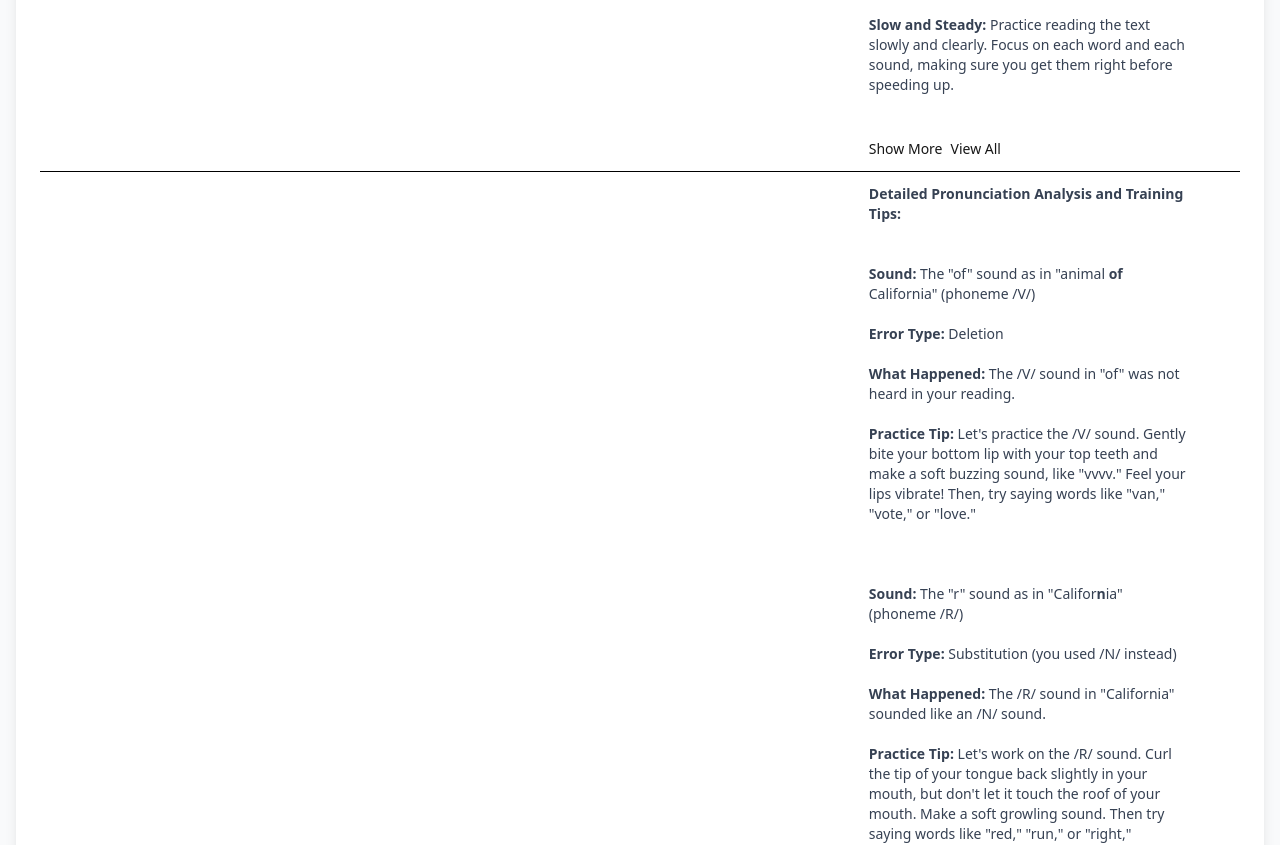
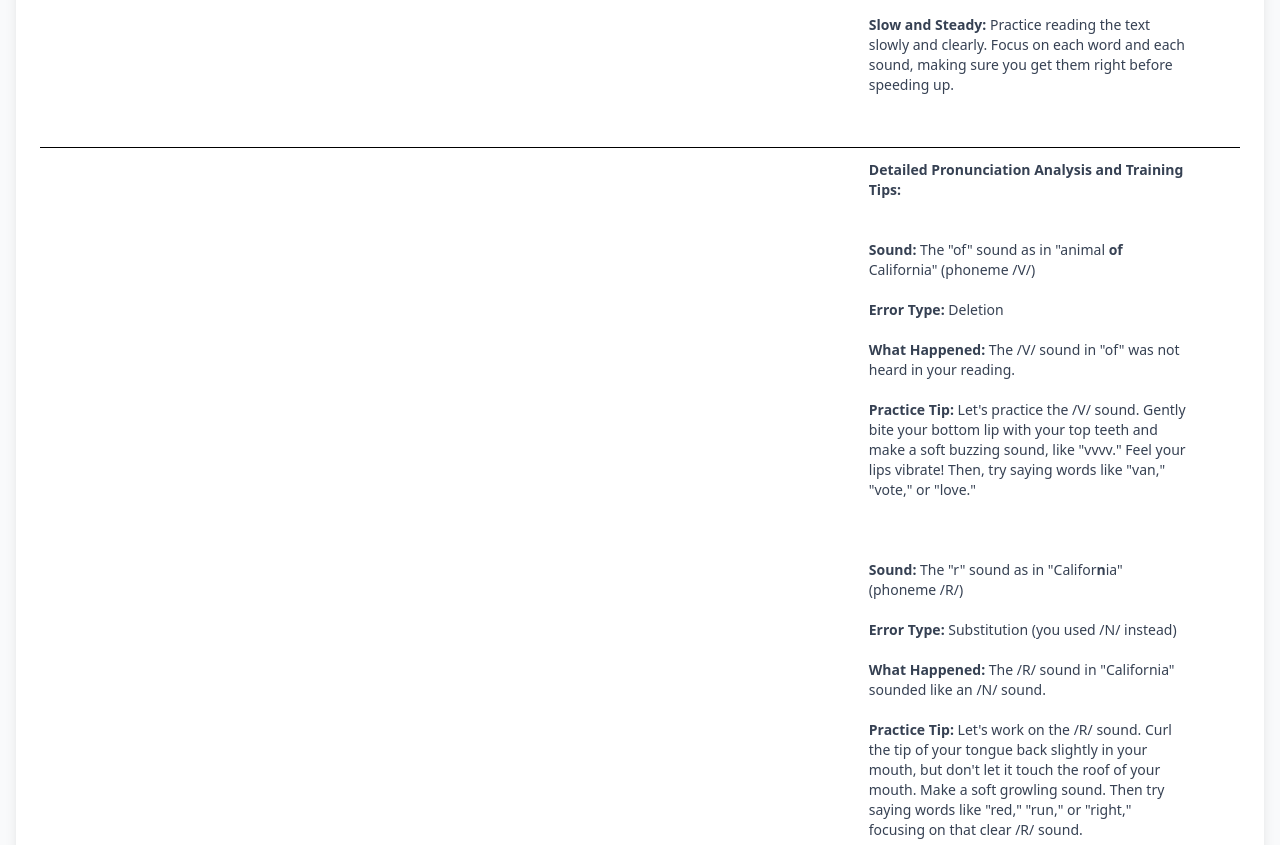
Before and after one commit to ChenxuKwok/kids-wfst-demo, a React (Vite) app: page / in a window 1280 px wide. Shown: the part 3480-4325 px from the top of the page. Built offline with nearby package versions, Linux system fonts and the light colour scheme.

Commit message:
feat: hide expand controls when text fits

```diff
--- a/src/components/ExpandableText.jsx
+++ b/src/components/ExpandableText.jsx
@@ -17,9 +17,19 @@ const ExpandableText = ({ text, lines = 2 }) => {
   const [open, setOpen] = useState(false);
   const [scrollPos, setScrollPos] = useState(0);
   const [scrollMax, setScrollMax] = useState(0);
+  const [clampable, setClampable] = useState(false);
   const textRef = useRef(null);
   const scrollRef = useRef(null);
   const html = useMemo(() => (text ? marked.parse(text) : ''), [text]);
+
+  useEffect(() => {
+    if (!text) return;
+    const el = textRef.current;
+    if (!el) return;
+    if (!expanded) {
+      setClampable(el.scrollHeight > el.clientHeight + 1);
+    }
+  }, [text, lines, expanded]);
 
   useEffect(() => {
     if (!open) return;
@@ -49,6 +59,7 @@ const ExpandableText = ({ text, lines = 2 }) => {
         className={cn('text-sm text-gray-700 whitespace-pre-wrap', clamped)}
         dangerouslySetInnerHTML={{ __html: html }}
       />
+      {clampable && (
         <div className="flex gap-2">
           <Button
             variant="link"
@@ -93,6 +104,7 @@ const ExpandableText = ({ text, lines = 2 }) => {
             </DialogContent>
           </Dialog>
         </div>
+      )}
     </div>
   );
 };
--- a/src/data/config.jsx
+++ b/src/data/config.jsx
@@ -13,7 +13,7 @@ export const siteConfig = {
   // K‑Function: Joint Pronunciation Transcription and Feedback for Evaluating Kids Language Function
   abstract: {
     title: "Abstract",
-    content: `Early evaluation of children’s language is frustrated by the high pitch, long phones, and sparse data that derail automatic speech recognisers. We introduce K-Function, a unified framework that combines accurate sub-word transcription, objective scoring, and actionable feedback. Its core, Kids-WFST, merges a Wav2Vec2 phoneme encoder with a phoneme-similarity Dysfluent-WFST to capture child-specific errors while remaining fully interpretable. Kids-WFST attains 1.39 \% phoneme error on MyST and 8.61 \% on Multitudes—absolute gains of 10.47 and 7.06 points over a beam-search decoder. These high-fidelity transcripts power an LLM that grades verbal skills, milestones, reading, and comprehension, aligning with human proctors and supplying tongue-and-lip visualizations plus targeted advice. The results show that precise phoneme recognition cements a complete diagnostic–feedback loop, paving the way for scalable, clinician-ready language assessment.`
+    content: `Early evaluation of children’s language is frustrated by the high pitch, long phones, and sparse data that derail automatic speech recognisers. We introduce K-Function, a unified framework that combines accurate sub-word transcription, objective scoring, and actionable feedback. Its core, Kids-WFST, merges a Wav2Vec2 phoneme encoder with a phoneme-similarity Dysfluent-WFST to capture child-specific errors while remaining fully interpretable. Kids-WFST attains 1.39 % phoneme error on MyST and 8.61 % on Multitudes—absolute gains of 10.47 and 7.06 points over a beam-search decoder. These high-fidelity transcripts power an LLM that grades verbal skills, milestones, reading, and comprehension, aligning with human proctors and supplying tongue-and-lip visualizations plus targeted advice. The results show that precise phoneme recognition cements a complete diagnostic–feedback loop, paving the way for scalable, clinician-ready language assessment.`
   },
 
   // Research sections with video support
```
Lines whose indentation alone changed are shown as unchanged.
